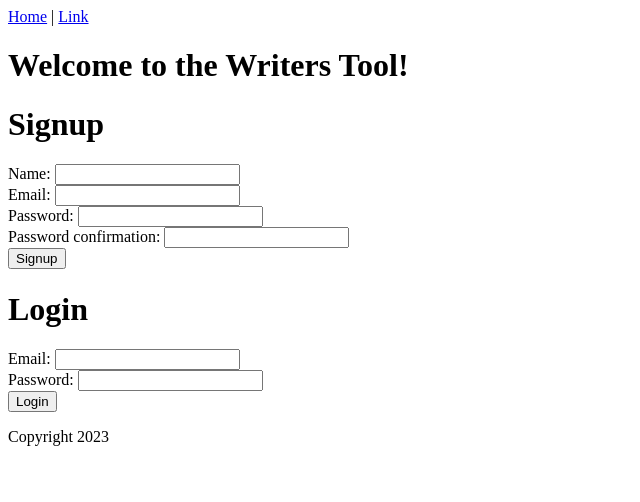
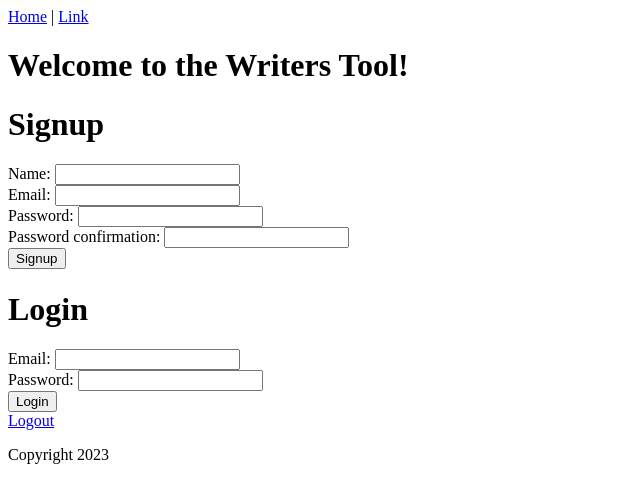
Before and after one commit to robynspaulding/writers-tool-react, a React (Vite) app: page / in a window 1280 px wide. Shown: the top 502 px of the page, without its empty margins (0-640 px from the left). Built offline with nearby package versions, Linux system fonts and the light colour scheme.

Commit message:
created LogoutLink.jsx file with working logout out logic, render in content

```diff
--- a/src/Content.jsx
+++ b/src/Content.jsx
@@ -1,4 +1,5 @@
 import { Login } from "./Login";
+import { LogoutLink } from "./LogoutLink";
 import { Signup } from "./Signup";
 
 export function Content() {
@@ -7,6 +8,7 @@
       <h1>Welcome to the Writers Tool!</h1>
       <Signup />
       <Login />
+      <LogoutLink />
     </div>
   );
 }
--- /dev/null
+++ b/src/LogoutLink.jsx
@@ -0,0 +1,16 @@
+import axios from "axios";
+
+export function LogoutLink() {
+  const handleClick = (event) => {
+    event.preventDefault();
+    delete axios.defaults.headers.common["Authorization"];
+    localStorage.removeItem("jwt");
+    window.location.href = "/";
+  };
+
+  return (
+    <a href="#" onClick={handleClick}>
+      Logout
+    </a>
+  );
+}
```
